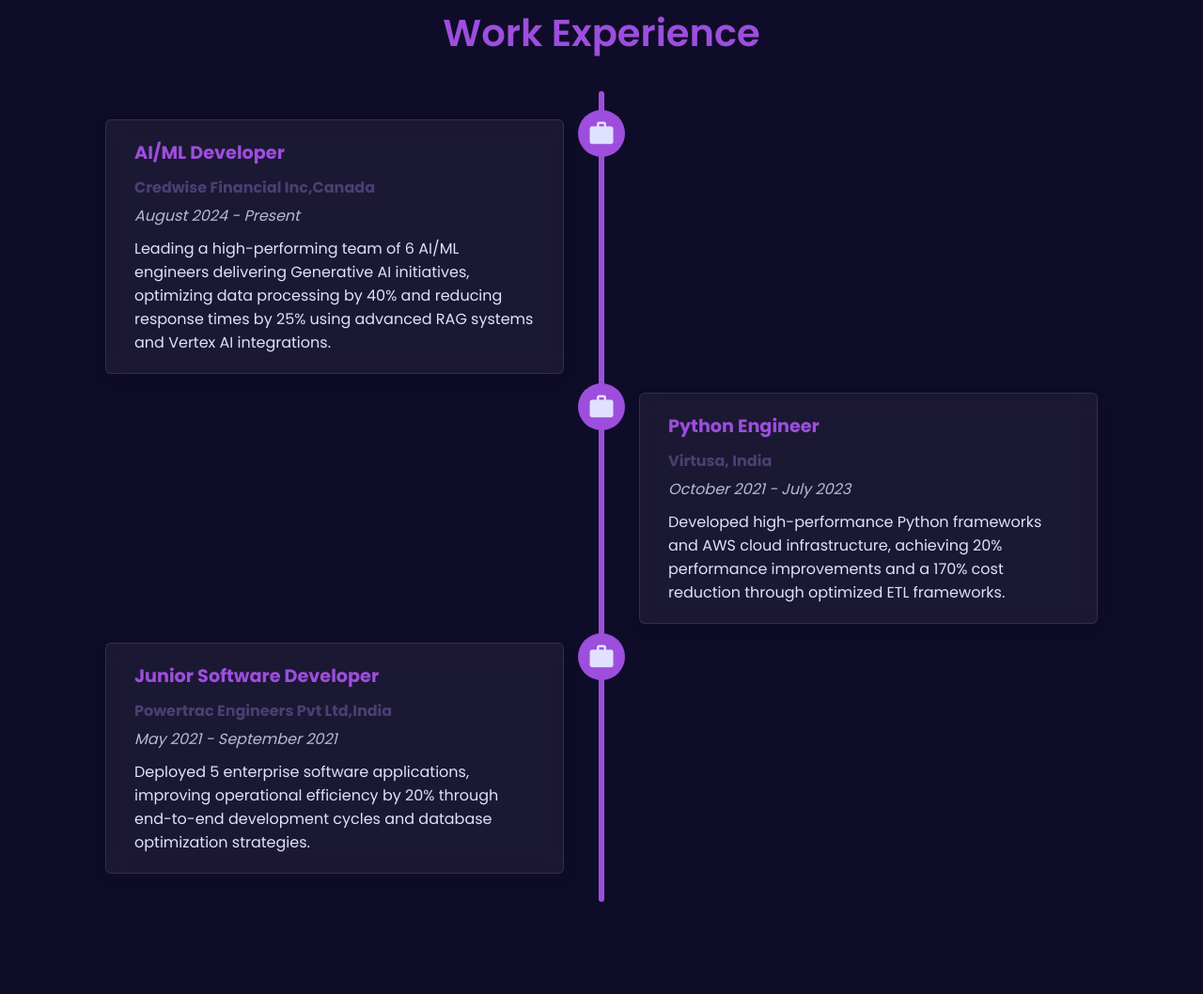
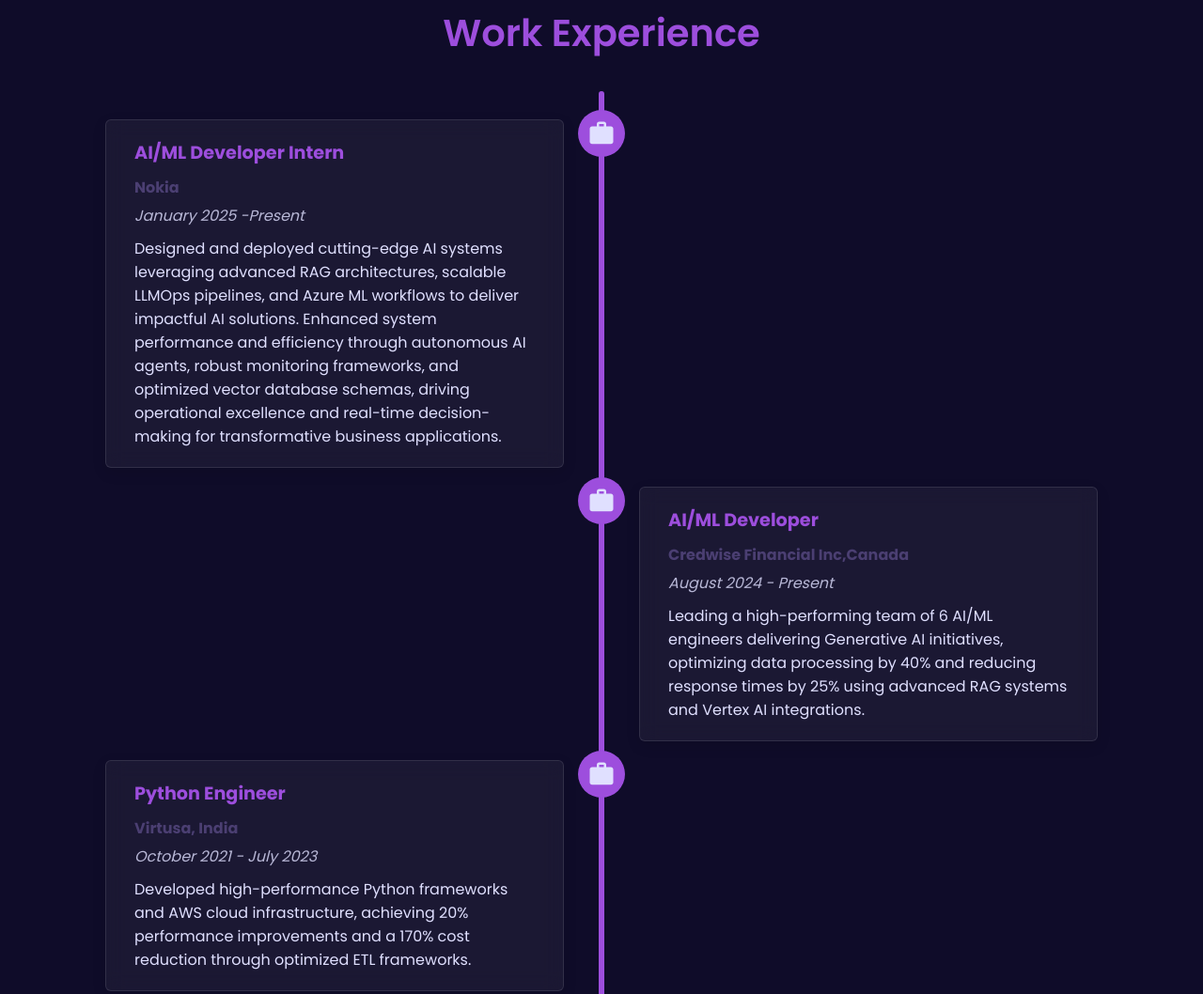
Before and after one commit to GanapathySubramaniam/GanapathySubramaniam.github.io, a plain HTML site: page index.html in a window 1280 px wide. Shown: the part 4140-5198 px from the top of the page at 94% size. Drawn offline with Linux system fonts and the light colour scheme.

Commit message:
Update index.html

```diff
--- a/index.html
+++ b/index.html
@@ -218,7 +218,22 @@
         <section id="work-experience" class="section">
             <h2>Work Experience</h2>
             <div class="timeline">
-                <div class="timeline-item">
+
+                    <div class="timeline-item">
+                        <div class="timeline-icon">
+                            <svg viewBox="0 0 24 24">
+                                <path d="M20 6h-4V4c0-1.11-.89-2-2-2h-4c-1.11 0-2 .89-2 2v2H4c-1.11 0-1.99.89-1.99 2L2 19c0 1.11.89 2 2 2h16c1.11 0 2-.89 2-2V8c0-1.11-.89-2-2-2zm-6 0h-4V4h4v2z"/>
+                            </svg>
+                        </div>
+                        <div class="timeline-content">
+                            <h3>AI/ML Developer Intern</h3>
+                            <h4>Nokia</h4>
+                            <p class="timeline-date">January 2025 -Present</p>
+                            <p>Designed and deployed cutting-edge AI systems leveraging advanced RAG architectures, scalable LLMOps pipelines, and Azure ML workflows to deliver impactful AI solutions. Enhanced system performance and efficiency through autonomous AI agents, robust monitoring frameworks, and optimized vector database schemas, driving operational excellence and real-time decision-making for transformative business applications.</p>
+                        </div>
+                    </div>
+
+                     <div class="timeline-item">
                     <div class="timeline-icon">
                         <svg viewBox="0 0 24 24">
                             <path d="M20 6h-4V4c0-1.11-.89-2-2-2h-4c-1.11 0-2 .89-2 2v2H4c-1.11 0-1.99.89-1.99 2L2 19c0 1.11.89 2 2 2h16c1.11 0 2-.89 2-2V8c0-1.11-.89-2-2-2zm-6 0h-4V4h4v2z"/>
```
